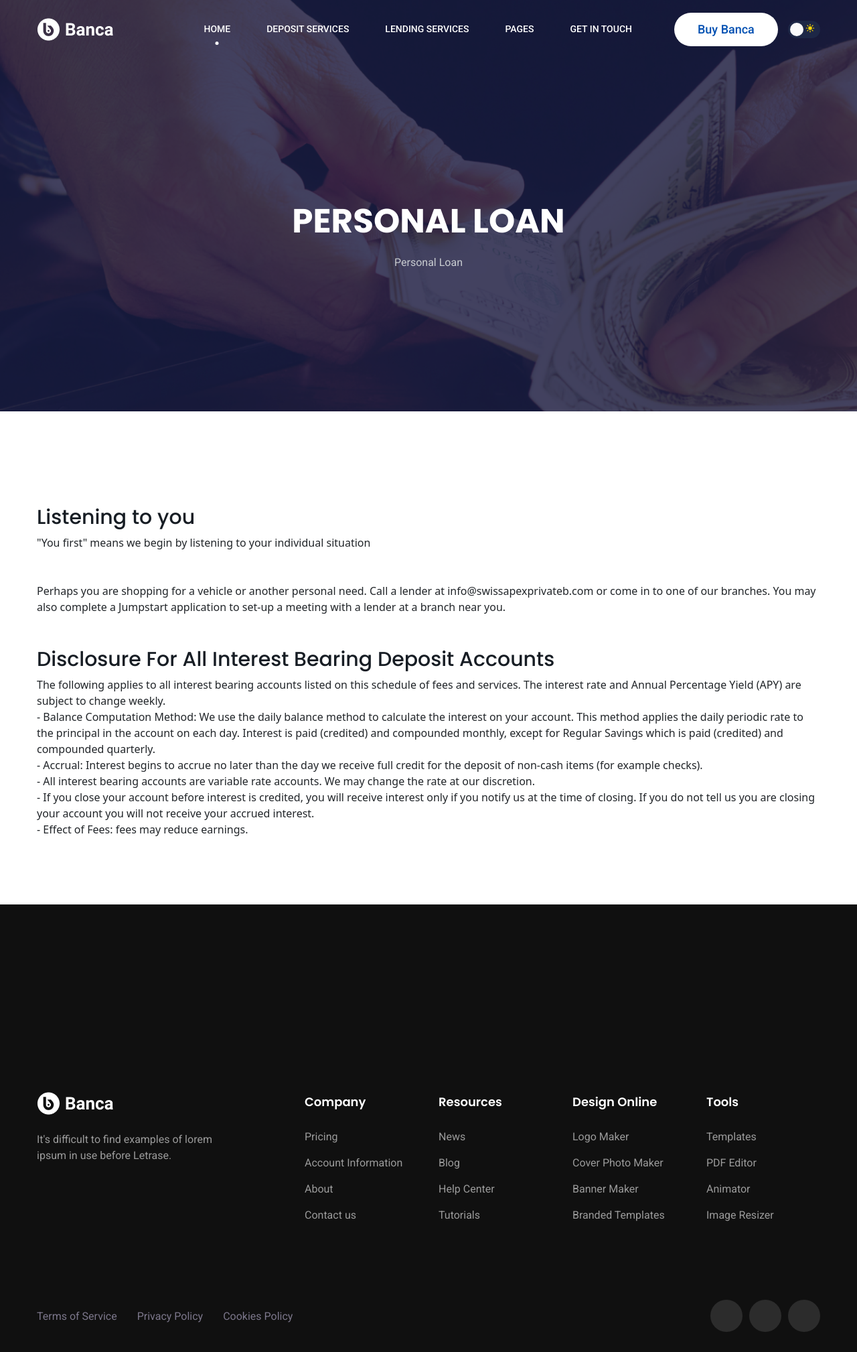
After one commit to godson-pius/banky, a PHP site: page /personal-loans in a window 1280 px wide. The commit adds this page. Shown: the whole page at 67% size. Run offline with PHP 8.4, Linux system fonts and the light colour scheme; some libraries are stand-ins or nearby versions; some web fonts are replaced.

Commit message:
Added personal loan file

```diff
--- a/components/header.php
+++ b/components/header.php
@@ -89,16 +89,19 @@
                             <li class="nav-item dropdown submenu">
                                 <a class="nav-link dropdown-toggle" href="career.html" role="button"
                                     data-bs-toggle="dropdown" aria-haspopup="true" aria-expanded="false">
-                                    Job Pages
+                                    Lending Services
                                 </a>
                                 <i class="arrow_carrot-down_alt2 mobile_dropdown_icon" aria-hidden="false"
                                     data-bs-toggle="dropdown"></i>
                                 <ul class="dropdown-menu">
-                                    <li class="nav-item"><a class="nav-link" href="career.html">Career</a></li>
-                                    <li class="nav-item"><a class="nav-link" href="job-post.html">Jobs</a>
-                                    </li>
-                                    <li class="nav-item"><a class="nav-link" href="job-application.html">Job
-                                            Application</a>
+                                    <li class="nav-item"><a class="nav-link" href="personal-loans">Personal Loans</a></li>
+                                    <li class="nav-item"><a class="nav-link" href="job-post.html">Business Loans</a>
+                                    <li class="nav-item"><a class="nav-link" href="job-post.html">Mortgage Loans</a>
+                                    <li class="nav-item"><a class="nav-link" href="job-post.html">Agricultural Loans</a>
+                                    <li class="nav-item"><a class="nav-link" href="job-post.html">Loan Officers</a>
+                                    <li class="nav-item"><a class="nav-link" href="job-post.html">Credit Cards</a>
+                                    <li class="nav-item"><a class="nav-link" href="job-post.html">Credit Card LOGIN</a>
+                                    <li class="nav-item"><a class="nav-link" href="job-post.html">Apply</a>
                                     </li>
                                 </ul>
                             </li>
@@ -119,13 +122,19 @@
                             <li class="nav-item dropdown submenu">
                                 <a class="nav-link dropdown-toggle" href="blog.html" role="button"
                                     data-bs-toggle="dropdown" aria-haspopup="true" aria-expanded="false">
-                                    Blog
+                                    Get In Touch
                                 </a>
                                 <i class="arrow_carrot-down_alt2 mobile_dropdown_icon" aria-hidden="false"
                                     data-bs-toggle="dropdown"></i>
                                 <ul class="dropdown-menu ">
-                                    <li class="nav-item"><a class="nav-link" href="blog.html">Blog Listing</a></li>
-                                    <li class="nav-item"><a class="nav-link" href="blog-details.html">Blog Details</a>
+                                    <li class="nav-item"><a class="nav-link" href="blog.html">About us</a></li>
+                                    <li class="nav-item"><a class="nav-link" href="blog.html">Contact us</a></li>
+                                    <li class="nav-item"><a class="nav-link" href="blog.html">Location and Hours</a></li>
+                                    <li class="nav-item"><a class="nav-link" href="blog-details.html">Bank News</a>
+                                    <li class="nav-item"><a class="nav-link" href="blog-details.html">Careers</a>
+                                    <li class="nav-item"><a class="nav-link" href="blog-details.html">Lost or Stolen Cards</a>
+                                    <li class="nav-item"><a class="nav-link" href="blog-details.html">Forgot ONline Banking Password</a>
+                                    <li class="nav-item"><a class="nav-link" href="blog-details.html">Coronavirus Update</a>
                                     </li>
                                 </ul>
                             </li>
--- /dev/null
+++ b/personal-loans.php
@@ -0,0 +1,81 @@
+<?php $page_title = "Personal Loan"; require_once('components/header.php') ?>
+    <!-- Header end-->
+
+
+    <main>
+        <!-- BreadCrumb start -->
+        <section class="breadcrumb-area">
+            <div class="breadcrumb-widget  breadcrumb-widget-3 pt-200 pb-200"
+                style="background-image: url(img/breadcrumb/bg-3.jpg);">
+
+                <div class="container">
+                    <div class="row">
+                        <div class="col-lg-7 mx-auto">
+                            <div class="breadcrumb-content pt-100">
+                                <h1>PERSONAL LOAN</h1>
+                                <ul>
+                                    <!-- <li><a href="index.html">home</a></li> -->
+                                    <li>Personal Loan</li>
+                                </ul>
+                            </div>
+                        </div>
+                    </div>
+                </div>
+            </div>
+        </section>
+        <!-- BreadCrumb end -->
+
+        <!-- Content start here -->
+        <section class="pt-140 pb-100 get-touch-area bg_white">
+            <div class="container">
+
+                <!-- Start writing code from here -->
+                <h3>Listening to you</h3>
+
+                <p>"You first" means we begin by listening to your individual situation</p>
+
+                    <p class="mt-5">Perhaps you are shopping for a vehicle or another personal need. Call a lender at <a href="" class='color-blue'>info@swissapexprivateb.com</a> or come in to one of our branches. You may also complete a Jumpstart application to set-up a meeting with a lender at a branch near you.</p>
+
+                        <h3 class="mt-5">Disclosure For All Interest Bearing Deposit Accounts</h3>
+                        <p>The following applies to all interest bearing accounts listed on this schedule of fees and services. The interest rate and Annual Percentage Yield (APY) are subject to change weekly.</p>
+
+                        <ul class="feature-list">
+                            <li>- Balance Computation Method: We use the daily balance method to calculate the interest on your account. This method applies the daily periodic rate to the principal in the account on each day. Interest is paid (credited) and compounded monthly, except for Regular Savings which is paid (credited) and compounded quarterly.</li>
+
+                            <li>- Accrual: Interest begins to accrue no later than the day we receive full credit for the deposit of non-cash items (for example checks).</li>
+
+                            <li>- All interest bearing accounts are variable rate accounts. We may change the rate at our discretion.</li>
+
+                            <li>- If you close your account before interest is credited, you will receive interest only if you notify us at the time of closing. If you do not tell us you are closing your account you will not receive your accrued interest.</li>
+
+                            <li>- Effect of Fees: fees may reduce earnings.</li>
+                        </ul>
+
+
+            </div>
+        </section>
+        <!-- Content ends here -->
+
+    </main>
+
+        <!-- footer start -->
+        <?php require_once ('components/footer.php'); ?>
+        <!-- footer end -->
+
+    <!-- Back to top button -->
+    <a id="back-to-top" title="Back to Top"></a>
+
+    <!-- JS here -->
+    <script type="text/javascript" src="js/jquery-3.6.0.min.js"></script>
+    <script type="text/javascript" src="js/preloader.js"></script>
+    <script type="text/javascript" src="js/bootstrap.bundle.min.js"></script>
+    <script type="text/javascript" src="js/jquery.smoothscroll.min.js"></script>
+    <script type="text/javascript" src="js/jquery.waypoints.min.js"></script>
+    <script type="text/javascript" src="js/jquery.counterup.min.js"></script>
+    <script type="text/javascript" src="js/jquery.nice-select.min.js"></script>
+    <script type="text/javascript" src="js/wow.min.js"></script>
+    <script src="https://unpkg.com/ionicons@5.4.0/dist/ionicons.js"></script>
+    <script type="text/javascript" src="js/custom.js"></script>
+</body>
+
+</html>
```
